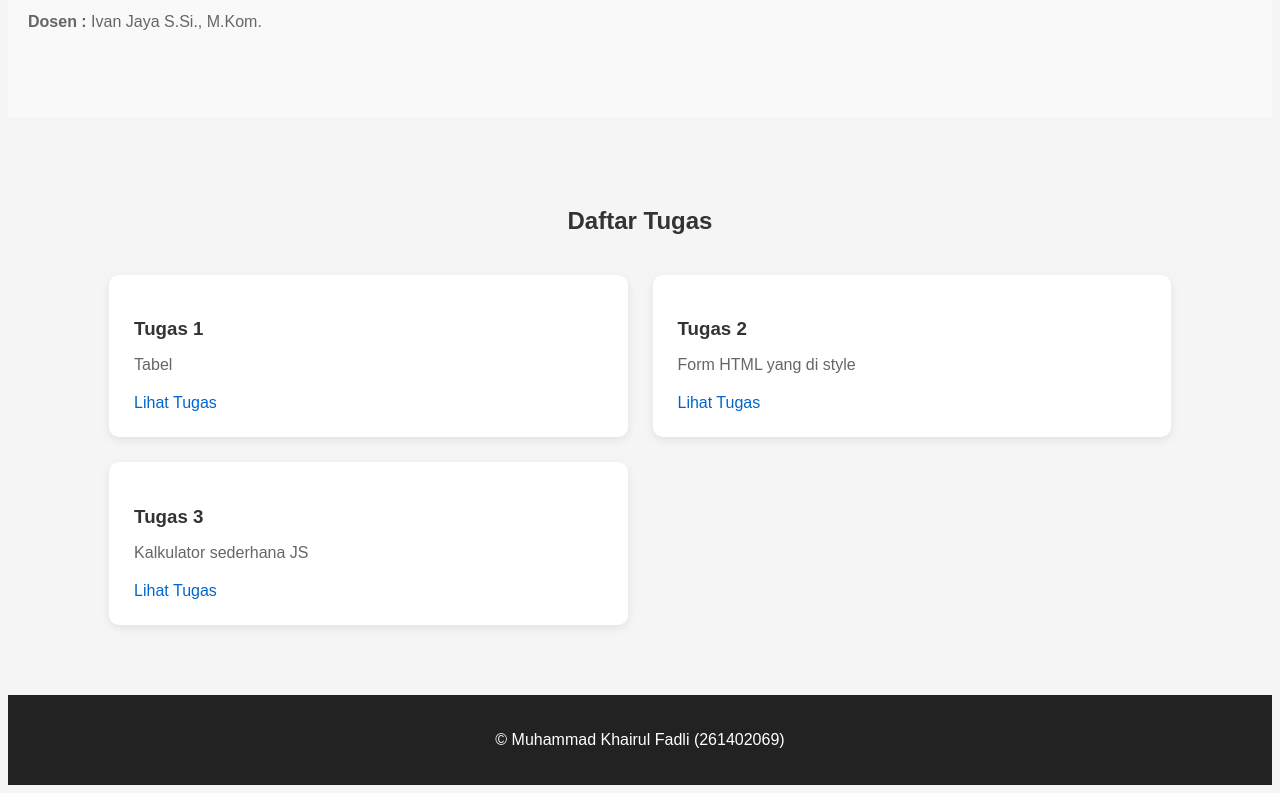
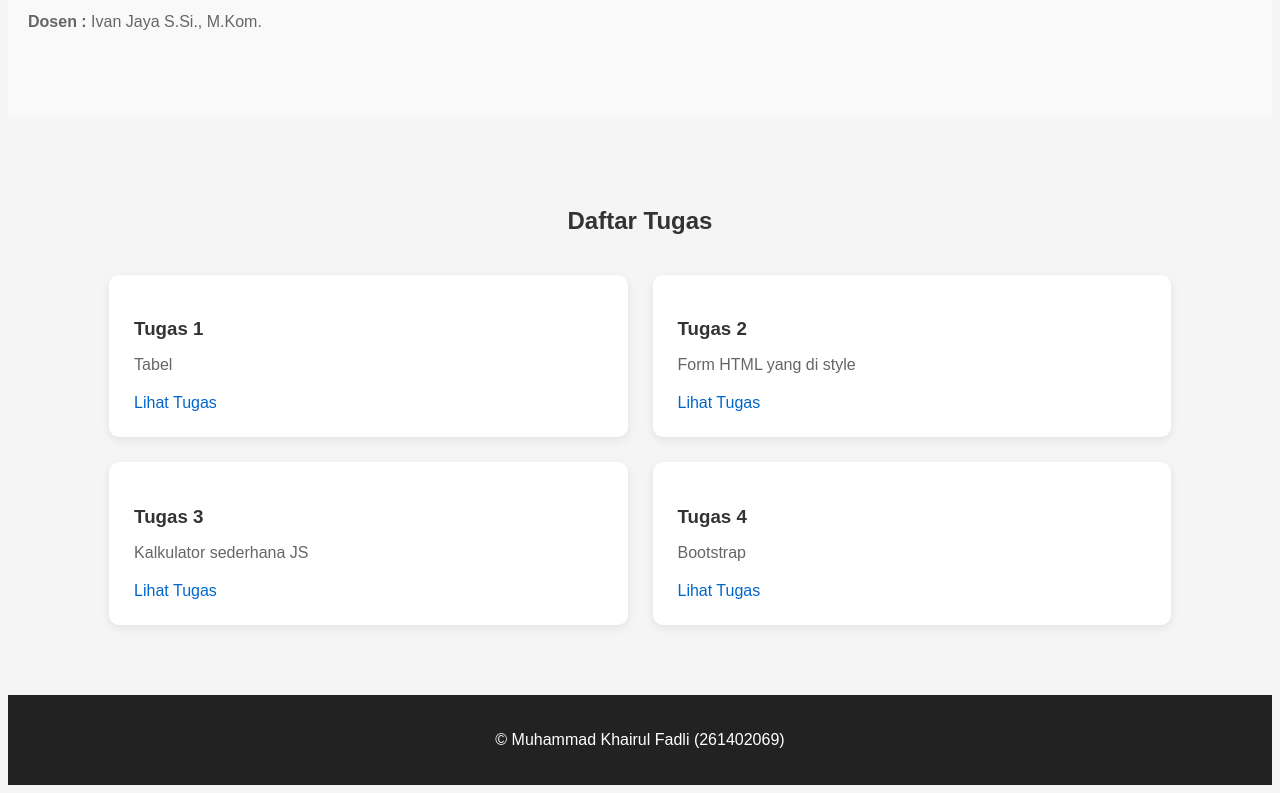
Before and after one commit to kfadli404/pemograman-web-, a plain HTML site: page index.html in a window 1280 px wide. Shown: the part 681-1474 px from the top of the page. Drawn offline with Linux system fonts and the light colour scheme.

Commit message:
Add Bootstrap task section to index.html
Added a new task section for Bootstrap.

```diff
--- a/index.html
+++ b/index.html
@@ -47,6 +47,11 @@
                 <p>Kalkulator sederhana JS</p>
                 <a href="kalkulator.html">Lihat Tugas</a>
             </div>
+            <div class="task-card">
+                <h3>Tugas 4</h3>
+                <p>Bootstrap</p>
+                <a href="bootstrap.html">Lihat Tugas</a>
+            </div>
         </div>
     </section>
     <footer>
```
